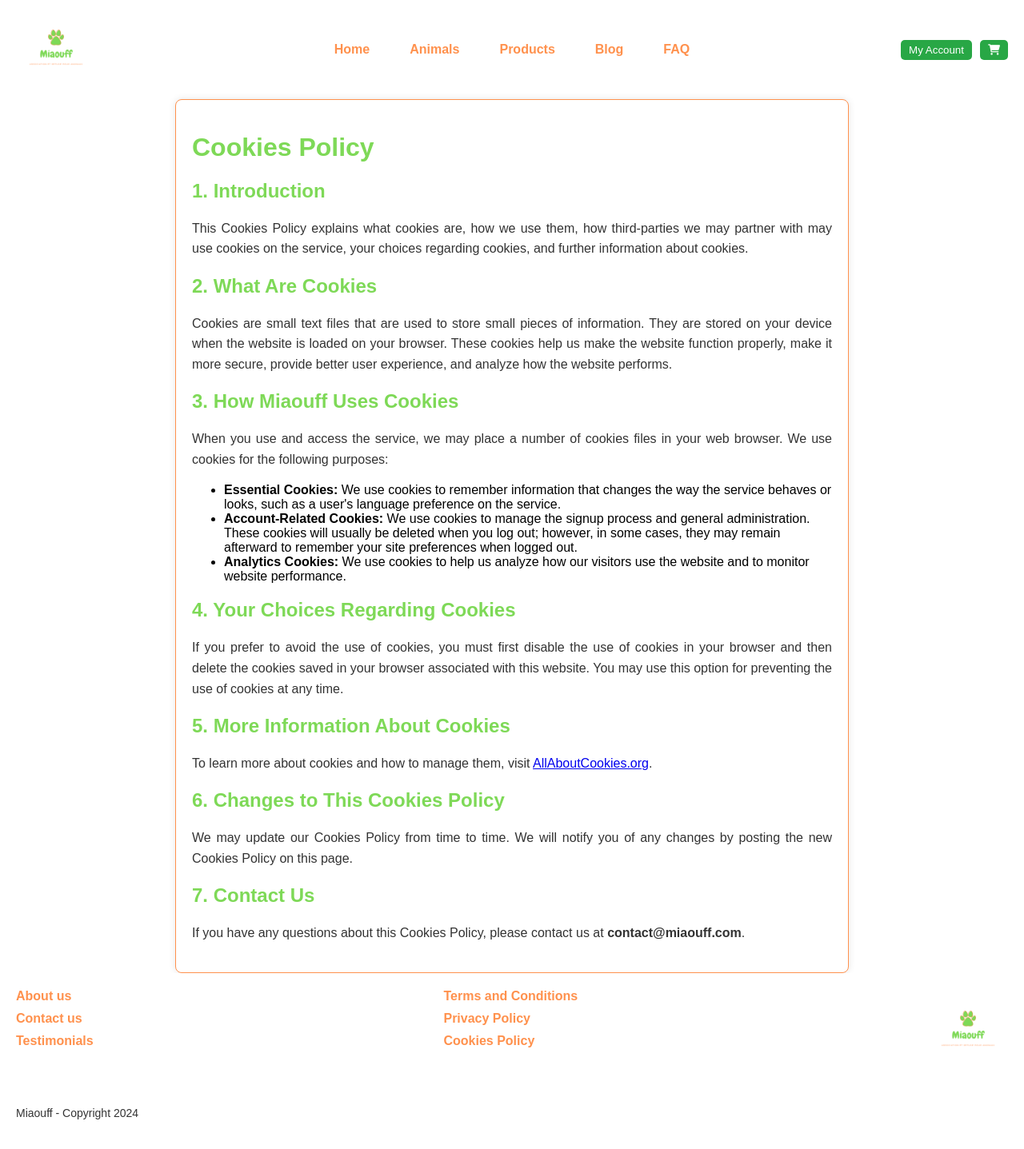
After one commit to julie-carli/Miaouff, a Flask app: page /cookies_policy in a window 1280 px wide. The commit adds this page. Shown: the whole page at 80% size. Run offline with Flask 3, Linux system fonts and the light colour scheme.

Commit message:
policies

```diff
--- a/app.py
+++ b/app.py
@@ -22,5 +22,17 @@ def blog():
 def faq():
     return "FAQ"
 
+@app.route('/terms_and_conditions')
+def terms_and_conditions():
+    return render_template('terms_and_conditions.html')
+
+@app.route('/privacy_policy')
+def privacy_policy():
+    return render_template('privacy_policy.html')
+
+@app.route('/cookies_policy')
+def cookies_policy():
+    return render_template('cookies_policy.html')
+
 if __name__ == '__main__':
     app.run(debug=True)
--- a/templates/base.html
+++ b/templates/base.html
@@ -3,7 +3,7 @@
 <head>
     <meta charset="UTF-8">
     <meta name="viewport" content="width=device-width, initial-scale=1.0">
-    <title>Mon Association pour Animaux</title>
+    <title>Miaouff</title>
     <link rel="stylesheet" href="{{ url_for('static', filename='css/styles.css') }}">
     <link rel="stylesheet" href="https://cdnjs.cloudflare.com/ajax/libs/font-awesome/6.0.0-beta3/css/all.min.css">
     <style>
--- /dev/null
+++ b/templates/cookies_policy.html
@@ -0,0 +1,54 @@
+{% extends "base.html" %}
+
+{% block content %}
+<style>
+    .container {
+        max-width: 800px;
+        margin: auto;
+        padding: 20px;
+        border: 1px solid #ff914d;
+        border-radius: 8px;
+        box-shadow: 0 0 10px rgba(0, 0, 0, 0.1);
+        background-color: white;
+    }
+    h1, h2, h3 {
+        color: #7ed957;
+    }
+    p {
+        color: #333;
+        line-height: 1.6;
+        text-align: justify;
+    }
+</style>
+
+<div class="container">
+    <h1>Cookies Policy</h1>
+
+    <h2>1. Introduction</h2>
+    <p>This Cookies Policy explains what cookies are, how we use them, how third-parties we may partner with may use cookies on the service, your choices regarding cookies, and further information about cookies.</p>
+
+    <h2>2. What Are Cookies</h2>
+    <p>Cookies are small text files that are used to store small pieces of information. They are stored on your device when the website is loaded on your browser. These cookies help us make the website function properly, make it more secure, provide better user experience, and analyze how the website performs.</p>
+
+    <h2>3. How Miaouff Uses Cookies</h2>
+    <p>When you use and access the service, we may place a number of cookies files in your web browser. We use cookies for the following purposes:</p>
+    <ul>
+        <li><strong>Essential Cookies:</strong> We use cookies to remember information that changes the way the service behaves or looks, such as a user's language preference on the service.</li>
+        <li><strong>Account-Related Cookies:</strong> We use cookies to manage the signup process and general administration. These cookies will usually be deleted when you log out; however, in some cases, they may remain afterward to remember your site preferences when logged out.</li>
+        <li><strong>Analytics Cookies:</strong> We use cookies to help us analyze how our visitors use the website and to monitor website performance.</li>
+    </ul>
+
+    <h2>4. Your Choices Regarding Cookies</h2>
+    <p>If you prefer to avoid the use of cookies, you must first disable the use of cookies in your browser and then delete the cookies saved in your browser associated with this website. You may use this option for preventing the use of cookies at any time.</p>
+
+    <h2>5. More Information About Cookies</h2>
+    <p>To learn more about cookies and how to manage them, visit <a href="https://www.allaboutcookies.org/">AllAboutCookies.org</a>.</p>
+
+    <h2>6. Changes to This Cookies Policy</h2>
+    <p>We may update our Cookies Policy from time to time. We will notify you of any changes by posting the new Cookies Policy on this page.</p>
+
+    <h2>7. Contact Us</h2>
+    <p>If you have any questions about this Cookies Policy, please contact us at <strong>contact@miaouff.com</strong>.</p>
+</div>
+
+{% endblock %}
```
Also changed, not shown: templates/privacy_policy.html (added, +49 -0 lines), templates/terms_and_conditions.html (added, +49 -0 lines).
